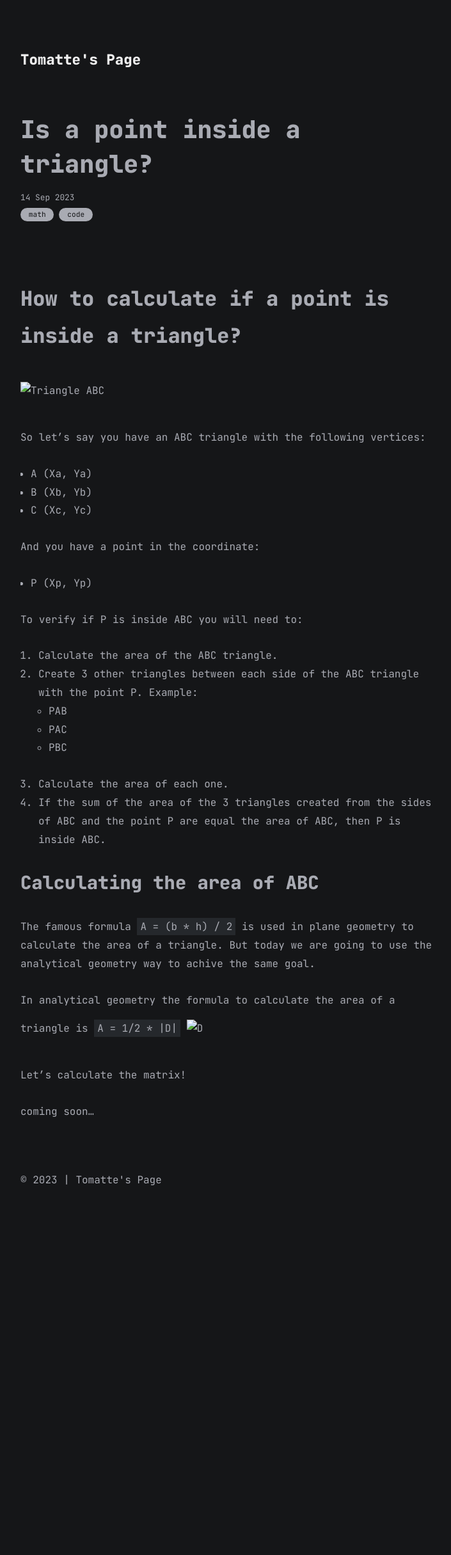
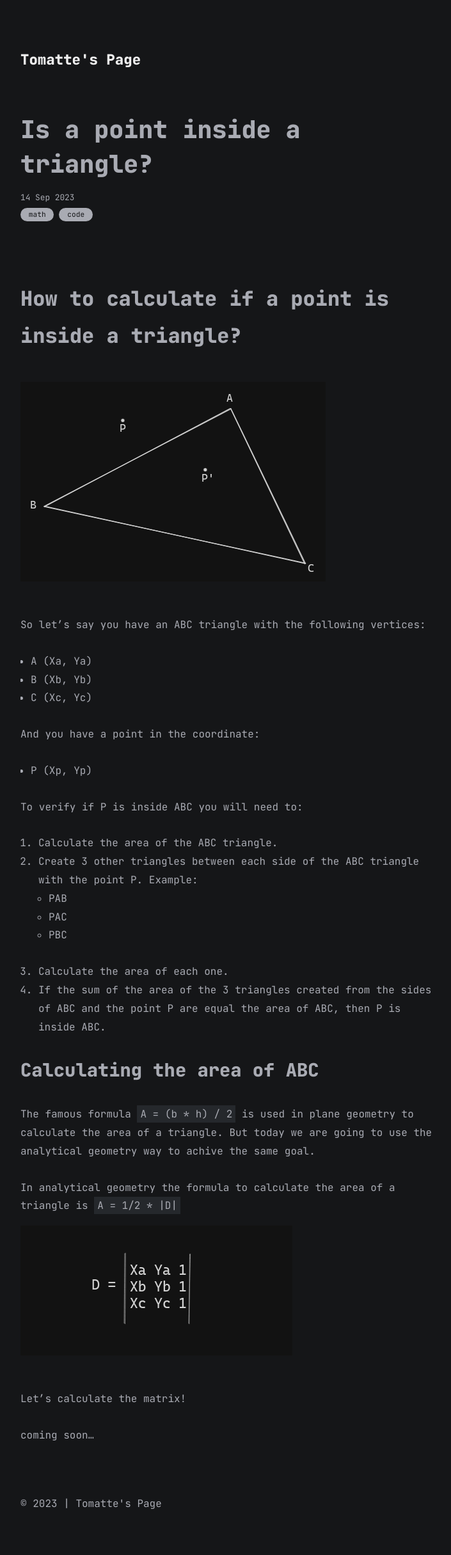
Before and after one commit to tomatte/tomatte.github.io, a Jekyll site: the page built from all_collections/_posts/2023-09-23-triangle.md, in a window 1280 px wide. Shown: the whole page at 64% size, without its empty margins (283-988 px from the left). Built offline with Jekyll 4.4.1, drawn with Linux system fonts in a browser that asks for light colours; before the commit the page ends 1925 px from its top, so only the background shows below that.

Commit message:
fix image path

```diff
--- a/all_collections/_posts/2023-09-23-triangle.md
+++ b/all_collections/_posts/2023-09-23-triangle.md
@@ -7,7 +7,7 @@ categories: [math, code]
 
 # How to calculate if a point is inside a triangle?
 
-![Triangle ABC](./../images/triangle_abc_p.png)
+![Triangle ABC](/all_collections/images/triangle_abc_p.png)
 
 So let's say you have an ABC triangle  with the following vertices:
  - A (Xa, Ya)
@@ -32,7 +32,7 @@ To verify if P is inside ABC you will need to:
 The famous formula `A = (b * h) / 2` is used in plane geometry to calculate the area of a triangle. But today we are going to use the analytical geometry way to achive the same goal.
 
 In analytical geometry the formula to calculate the area of a triangle is `A = 1/2 * |D|`
-![D](../images/D.png)
+![D](/all_collections/images/D.png)
 
 Let's calculate the matrix!
 
```
